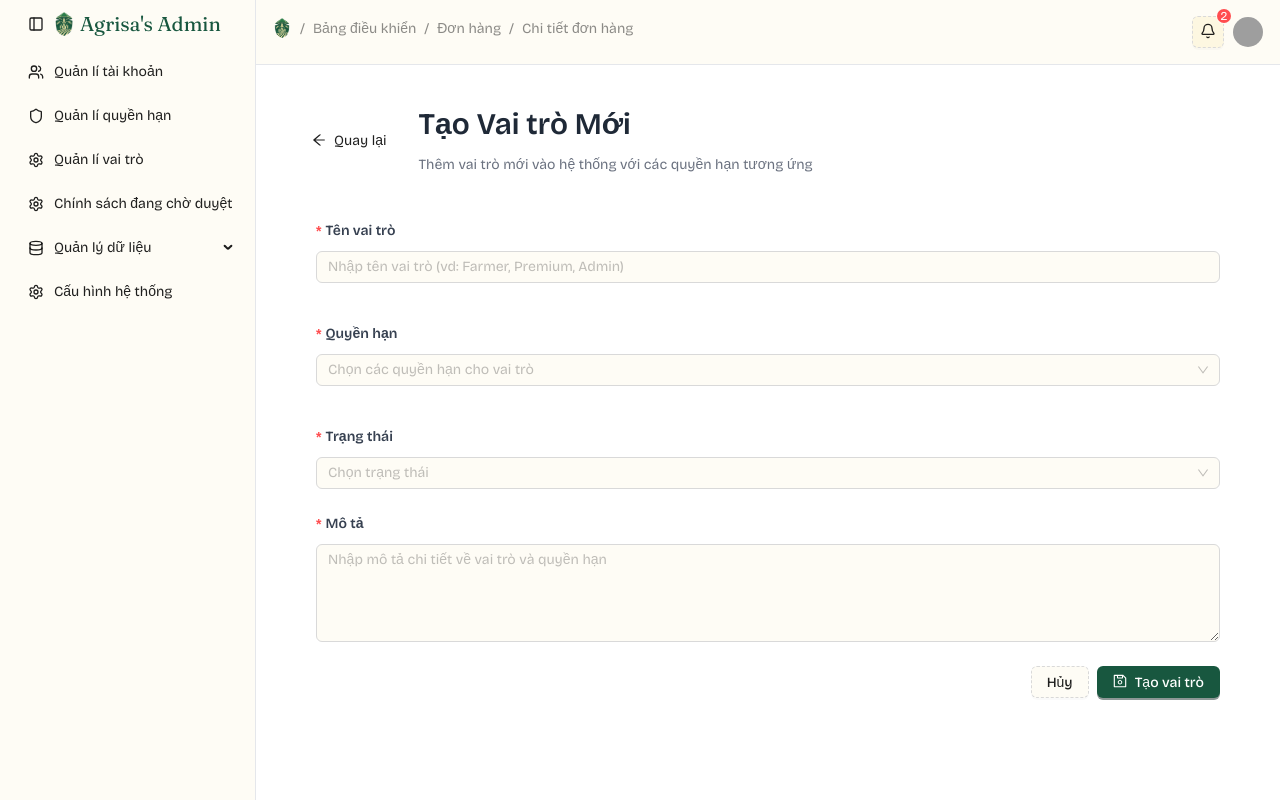
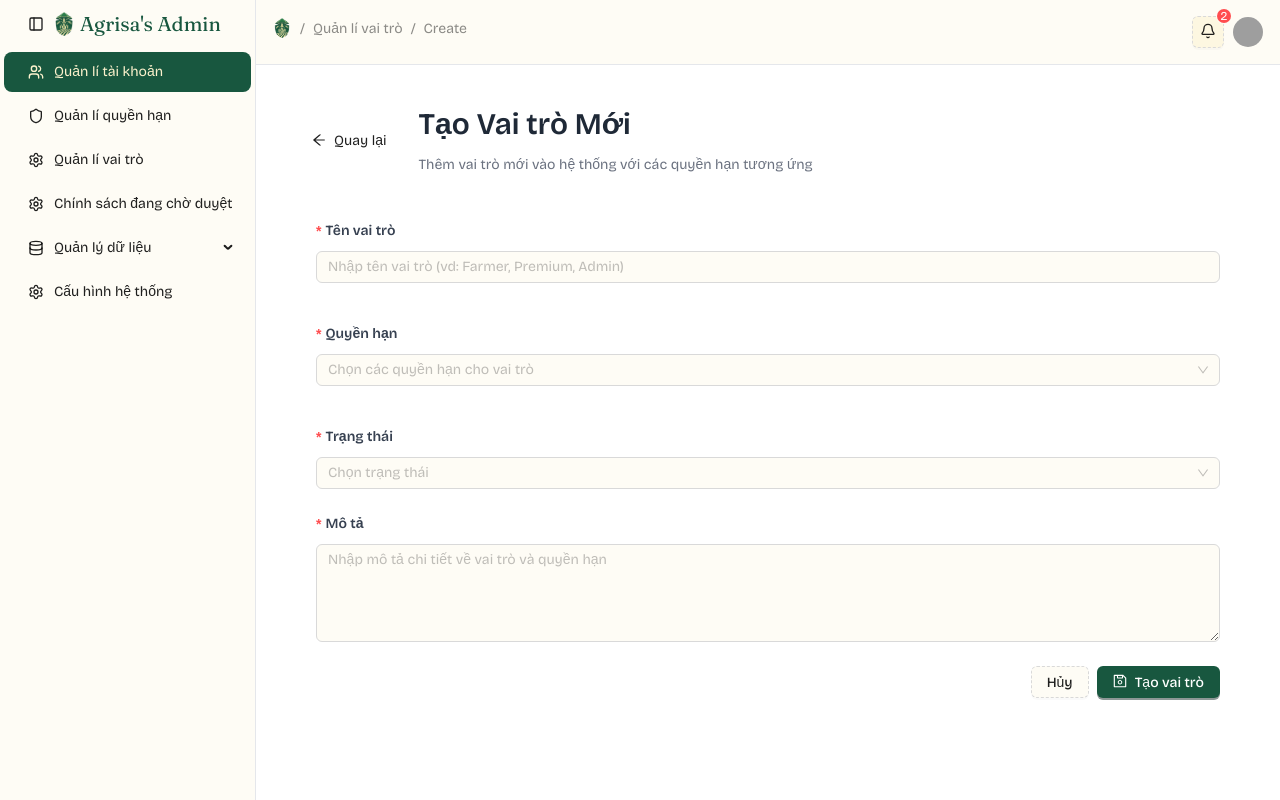
Before and after one commit to ThinhPhoenix/agrisa_admin, a Next.js app: page /roles/create in a window 1280 px wide. Built offline with nearby package versions, Linux system fonts and the light colour scheme; sample sign-in values are in the browser's storage; grey boxes are pictures that could not be loaded.

Commit message:
feat: Refactor CustomHeader and CustomSidebar to use centralized menu configuration and dynamic breadcrumb generation

```diff
--- a/src/components/custom-header/index.js
+++ b/src/components/custom-header/index.js
@@ -1,9 +1,15 @@
 import Assets from "@/assets";
+import { sidebarMenuItems } from "@/libs/menu-config";
 import { Breadcrumb } from "antd";
+import { usePathname } from "next/navigation";
 import AvatarSection from "./avatar-section";
 
 export default function CustomHeader() {
-  const breadcrumbItems = [
+  const pathname = usePathname();
+
+  const generateBreadcrumbItems = (path) => {
+    const segments = (path || "").split("/").filter(Boolean);
+    const items = [
       {
         title: (
           <img
@@ -14,10 +20,73 @@ export default function CustomHeader() {
         ),
         href: "/",
       },
-    { title: "Bảng điều khiển", href: "/dashboard" },
-    { title: "Đơn hàng", href: "/orders" },
-    { title: "Chi tiết đơn hàng", href: "/orders/123" },
     ];
+
+    // Build breadcrumb path from root
+    let currentPath = "";
+    let foundItems = [];
+
+    for (let i = 0; i < segments.length; i++) {
+      const segment = segments[i];
+      currentPath += `/${segment}`;
+
+      // Find matching menu item
+      const menuItem = findMenuItem(sidebarMenuItems, segment, foundItems);
+
+      if (menuItem) {
+        foundItems.push(menuItem);
+        const href = i === segments.length - 1 ? undefined : currentPath;
+        items.push({
+          title: menuItem.label,
+          href,
+        });
+      } else if (/^\[.*\]$/.test(segment) || /^\d+$/.test(segment)) {
+        // Handle dynamic routes
+        items.push({
+          title: "Chi tiết",
+        });
+      } else {
+        // Fallback for unmapped routes
+        items.push({
+          title: segment.charAt(0).toUpperCase() + segment.slice(1),
+          href: currentPath,
+        });
+      }
+    }
+
+    return items;
+  };
+
+  // Helper function to find menu item by key
+  const findMenuItem = (menuItems, key, previousItems) => {
+    // First check direct children of previous items
+    for (const prevItem of previousItems) {
+      if (prevItem.children) {
+        const found = prevItem.children.find(
+          (child) => child.key === `${prevItem.key}/${key}` || child.key === key
+        );
+        if (found) return found;
+      }
+    }
+
+    // Then check top level
+    const topLevel = menuItems.find((item) => item.key === key);
+    if (topLevel) return topLevel;
+
+    // Check nested items
+    for (const item of menuItems) {
+      if (item.children) {
+        const found = item.children.find(
+          (child) => child.key === key || child.key === `${item.key}/${key}`
+        );
+        if (found) return found;
+      }
+    }
+
+    return null;
+  };
+
+  const breadcrumbItems = generateBreadcrumbItems(pathname || "/");
 
   return (
     <div className="bg-secondary-100 p-4 border-b flex items-center justify-between">
--- a/src/components/custom-sidebar/index.js
+++ b/src/components/custom-sidebar/index.js
@@ -1,10 +1,14 @@
 "use client";
 import Assets from "@/assets";
+import { sidebarMenuItems } from "@/libs/menu-config";
 import { Menu } from "antd";
 import {
   ArrowLeftToLine,
   ArrowRightToLine,
+  CreditCard,
   Database,
+  FileText,
+  History,
   PanelLeft,
   Settings,
   Shield,
@@ -13,52 +17,31 @@ import {
 import { useRouter } from "next/navigation";
 import { useState } from "react"; // Add this import for state
 
-const items = [
-  {
-    key: "accounts",
-    label: "Quản lí tài khoản",
-    icon: <Users size={16} />,
-  },
-  {
-    key: "permissions",
-    label: "Quản lí quyền hạn",
-    icon: <Shield size={16} />,
-  },
-  {
-    key: "roles",
-    label: "Quản lí vai trò",
-    icon: <Settings size={16} />,
-  },
-  {
-    key: "pending-policies",
-    label: "Chính sách đang chờ duyệt",
-    icon: <Settings size={16} />,
-  },
-  {
-    key: "data",
-    label: "Quản lý dữ liệu",
-    icon: <Database size={16} />,
-    children: [
-      {
-        key: "data/categories",
-        label: "Danh mục dữ liệu",
-      },
-      {
-        key: "data/tiers",
-        label: "Cấp độ dữ liệu",
-      },
-      {
-        key: "data/sources",
-        label: "Nguồn dữ liệu",
-      },
-    ],
-  },
-  {
-    key: "configuration",
-    label: "Cấu hình hệ thống",
-    icon: <Settings size={16} />,
-  },
-];
+// Build menu items from config and attach icons
+const items = sidebarMenuItems.map((item) => ({
+  ...item,
+  icon: getIconForKey(item.key),
+}));
+
+// Function to get icon based on key
+function getIconForKey(key) {
+  const iconMap = {
+    applications: <FileText size={16} />,
+    "transaction-history": <History size={16} />,
+    payment: <CreditCard size={16} />,
+    insurance: <Shield size={16} />,
+    beneficiary: <Users size={16} />,
+    policy: <FileText size={16} />,
+    configuration: <Settings size={16} />,
+    accounts: <Users size={16} />,
+    permissions: <Shield size={16} />,
+    roles: <Settings size={16} />,
+    "pending-policies": <Settings size={16} />,
+    data: <Database size={16} />,
+  };
+
+  return iconMap[key] || <FileText size={16} />;
+}
 
 const CustomSidebar = ({ collapsed, setCollapsed }) => {
   const router = useRouter();
@@ -66,6 +49,7 @@ const CustomSidebar = ({ collapsed, setCollapsed }) => {
   const [hoverIcon, setHoverIcon] = useState("panel");
   const onClick = (e) => {
     console.log("click ", e);
+    // Navigate using absolute path so route is not relative to current page
     router.push(`/${e.key}`);
   };
 
@@ -124,7 +108,7 @@ const CustomSidebar = ({ collapsed, setCollapsed }) => {
       >
         <Menu
           onClick={onClick}
-          defaultSelectedKeys={["account-management"]}
+          defaultSelectedKeys={["accounts"]}
           mode="inline"
           items={items}
           inlineCollapsed={collapsed}
--- /dev/null
+++ b/src/libs/menu-config.js
@@ -0,0 +1,32 @@
+// Menu configuration used by CustomSidebar and CustomHeader breadcrumb generation
+export const sidebarMenuItems = [
+  {
+    key: "accounts",
+    label: "Quản lí tài khoản",
+  },
+  {
+    key: "permissions",
+    label: "Quản lí quyền hạn",
+  },
+  {
+    key: "roles",
+    label: "Quản lí vai trò",
+  },
+  {
+    key: "pending-policies",
+    label: "Chính sách đang chờ duyệt",
+  },
+  {
+    key: "data",
+    label: "Quản lý dữ liệu",
+    children: [
+      { key: "data/categories", label: "Danh mục dữ liệu" },
+      { key: "data/tiers", label: "Cấp độ dữ liệu" },
+      { key: "data/sources", label: "Nguồn dữ liệu" },
+    ],
+  },
+  {
+    key: "configuration",
+    label: "Cấu hình hệ thống",
+  },
+];
```
Lines whose indentation alone changed are shown as unchanged.
